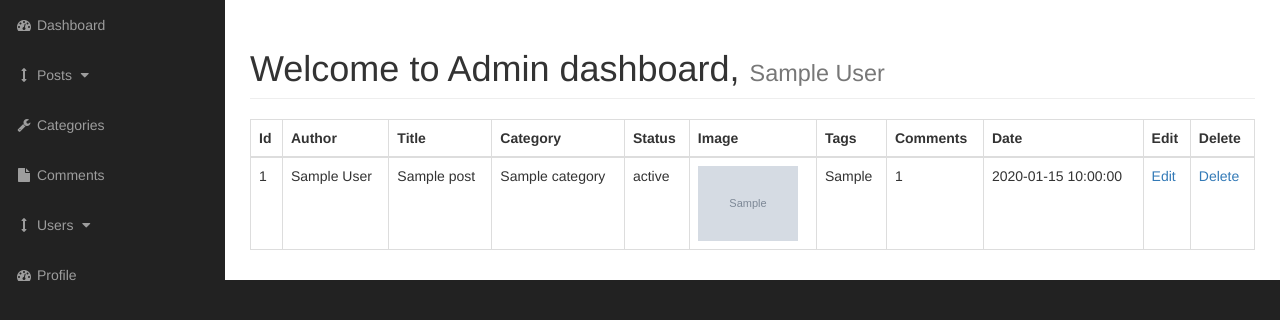
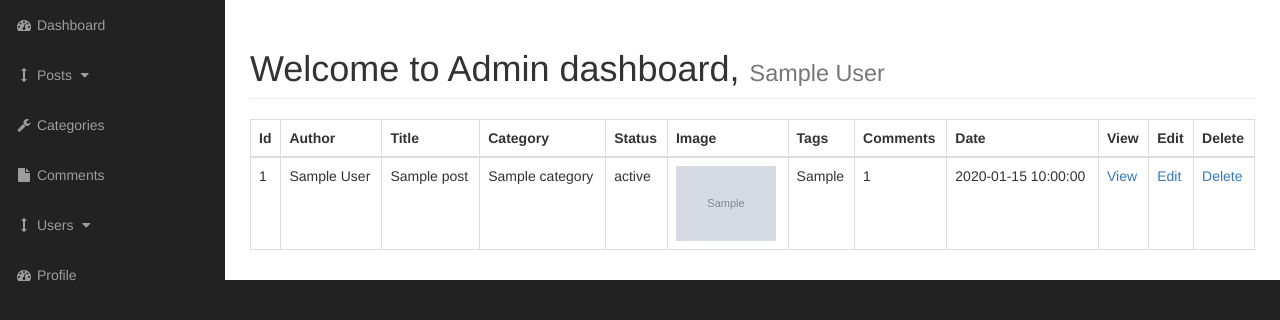
Before and after one commit to Gintasp/blog-cms, a PHP site: page /admin/posts.php in a window 1280 px wide. Shown: the part 51-371 px from the top of the page. Run offline with PHP 8.4, Linux system fonts and the light colour scheme; the visitor is signed in with stand-in values (Sample User, id 1); tables that the repository leaves empty or names only in its code hold one stand-in row (values such as "Sample post"); grey boxes marked "Sample" are stand-in pictures; some libraries are stand-ins or nearby versions.

Commit message:
Add view post link in admin.

```diff
--- a/admin/inc/posts_table.php
+++ b/admin/inc/posts_table.php
@@ -10,6 +10,7 @@
         <th>Tags</th>
         <th>Comments</th>
         <th>Date</th>
+        <th>View</th>
         <th>Edit</th>
         <th>Delete</th>
     </tr>
@@ -35,6 +36,7 @@
             <td><?php echo $row['tags']; ?></td>
             <td><?php echo $row['comment_count']; ?></td>
             <td><?php echo $row['date']; ?></td>
+            <td><a href="../post.php?p_id=<?php echo $row['id']; ?>">View</a></td>
             <td><a href="posts.php?source=edit_post&p_id=<?php echo $row['id']; ?>">Edit</a></td>
             <td><a href="posts.php?delete=<?php echo $row['id']; ?>">Delete</a></td>
         </tr>
```
